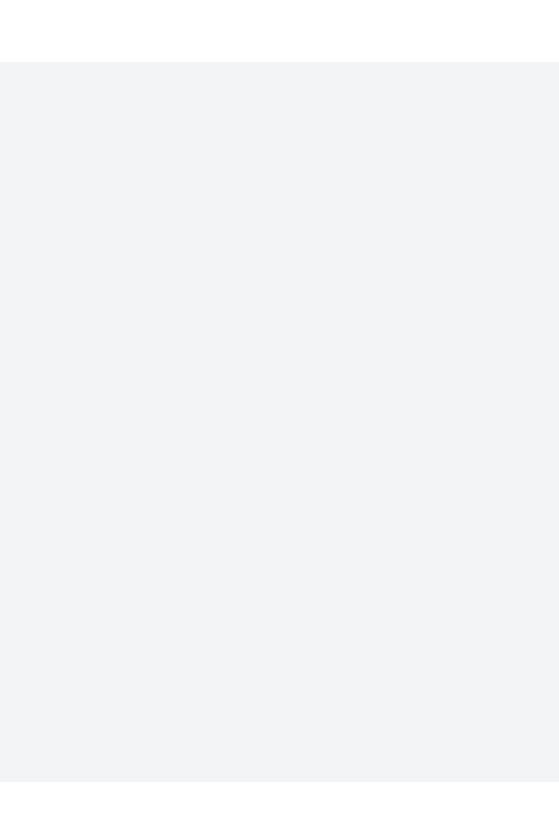
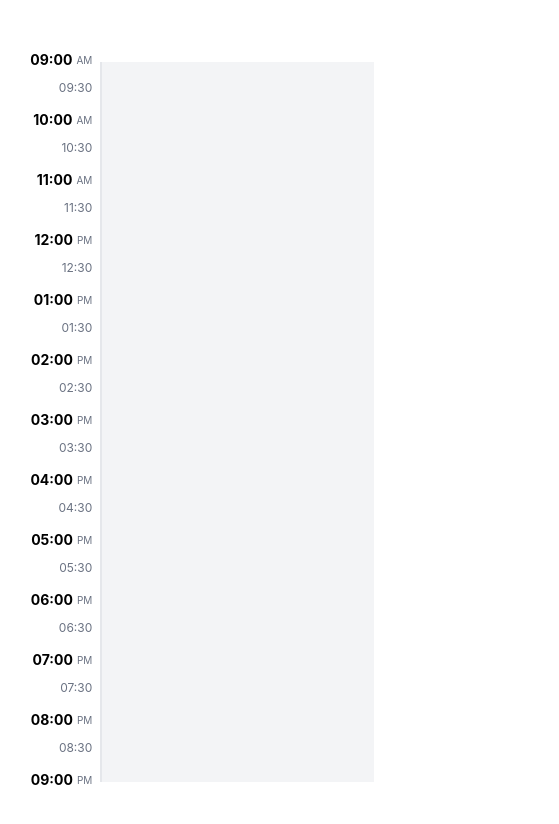
Before and after one commit to byzandome/technical-calendar, a React (Vite) app: page / in a window 390 px wide. Shown: the top 824 px of the page, 559 px wide, since content can reach past the window. Built offline with nearby package versions, Linux system fonts and the light colour scheme.

Commit message:
feat: implement responsive design for Calendar

```diff
--- a/src/App.tsx
+++ b/src/App.tsx
@@ -2,7 +2,7 @@ import Calendar from "./components/Calendar";
 
 export default function App() {
   return (
-    <div className="w-full h-screen  flex items-center justify-center">
+    <div className="w-full h-screen  flex items-center justify-center px-4">
       <Calendar />
     </div>
   );
--- a/src/components/Calendar.tsx
+++ b/src/components/Calendar.tsx
@@ -2,21 +2,21 @@ import { MINUTES_PER_ROW, STEPS_SECTIONS } from "../constants/hours";
 import CalendarEventContainer from "./CalendarEventContainer";
 import CalendarHourList from "./CalendarHourList";
 
-export default function Calendar(){
+export default function Calendar() {
   return (
-        <div className="flex gap-x-2">
+    <div className="flex gap-x-2 w-255 justify-center">
       {/* Hours column */}
       <div className="w-25 relative pt-0">
-            <CalendarHourList/>
+        <CalendarHourList />
       </div>
 
       {/* Calendar content */}
       <div
-          className="relative w-155 bg-gray-100 border-l-2 border-l-gray-200"
+        className="relative max-w-155 w-full bg-gray-100 border-l-2 border-l-gray-200"
         style={{ height: `${STEPS_SECTIONS * MINUTES_PER_ROW}px` }}
       >
-          <CalendarEventContainer/>
+        <CalendarEventContainer />
       </div>
     </div>
-    )
+  );
 }
```
Lines whose indentation alone changed are shown as unchanged.
